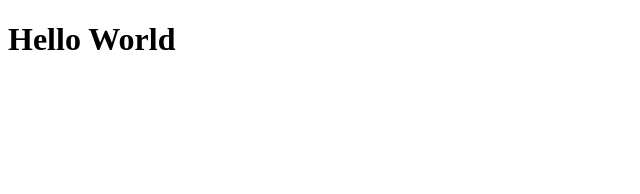
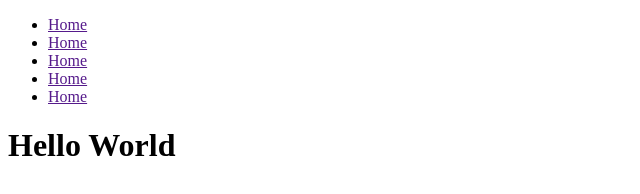
Before and after one commit to zinoo-dez/Blog-Git_EXE, a plain HTML site: page index.html in a window 1280 px wide. Shown: the whole page, without its empty margins (0-640 px from the left). Drawn offline with Linux system fonts and the light colour scheme.

Commit message:
add navbar

```diff
--- a/index.html
+++ b/index.html
@@ -6,6 +6,15 @@
     <title>Document</title>
   </head>
   <body>
+    <nav>
+      <ul>
+        <li><a href="">Home</a></li>
+        <li><a href="">Home</a></li>
+        <li><a href="">Home</a></li>
+        <li><a href="">Home</a></li>
+        <li><a href="">Home</a></li>
+      </ul>
+    </nav>
     <h1>Hello World</h1>
   </body>
 </html>
```
